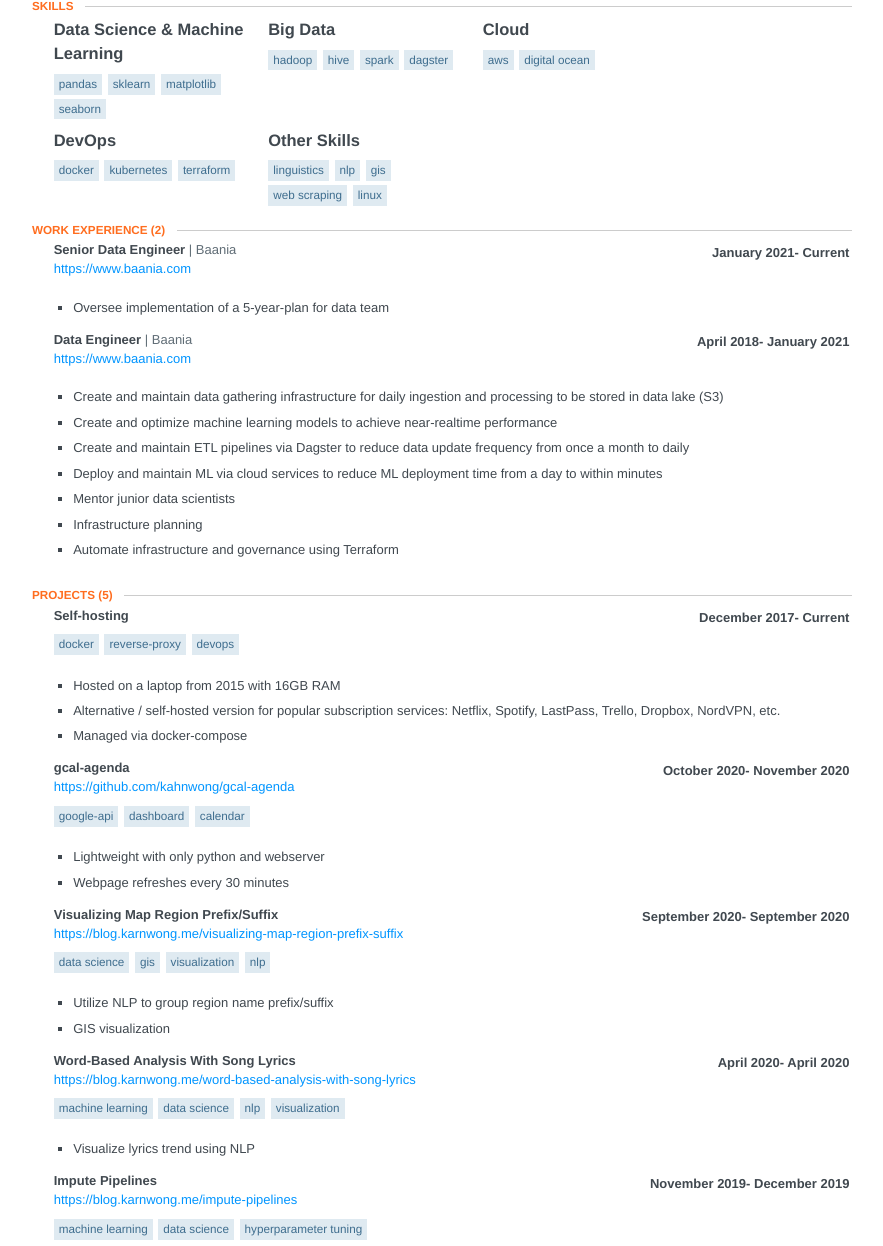
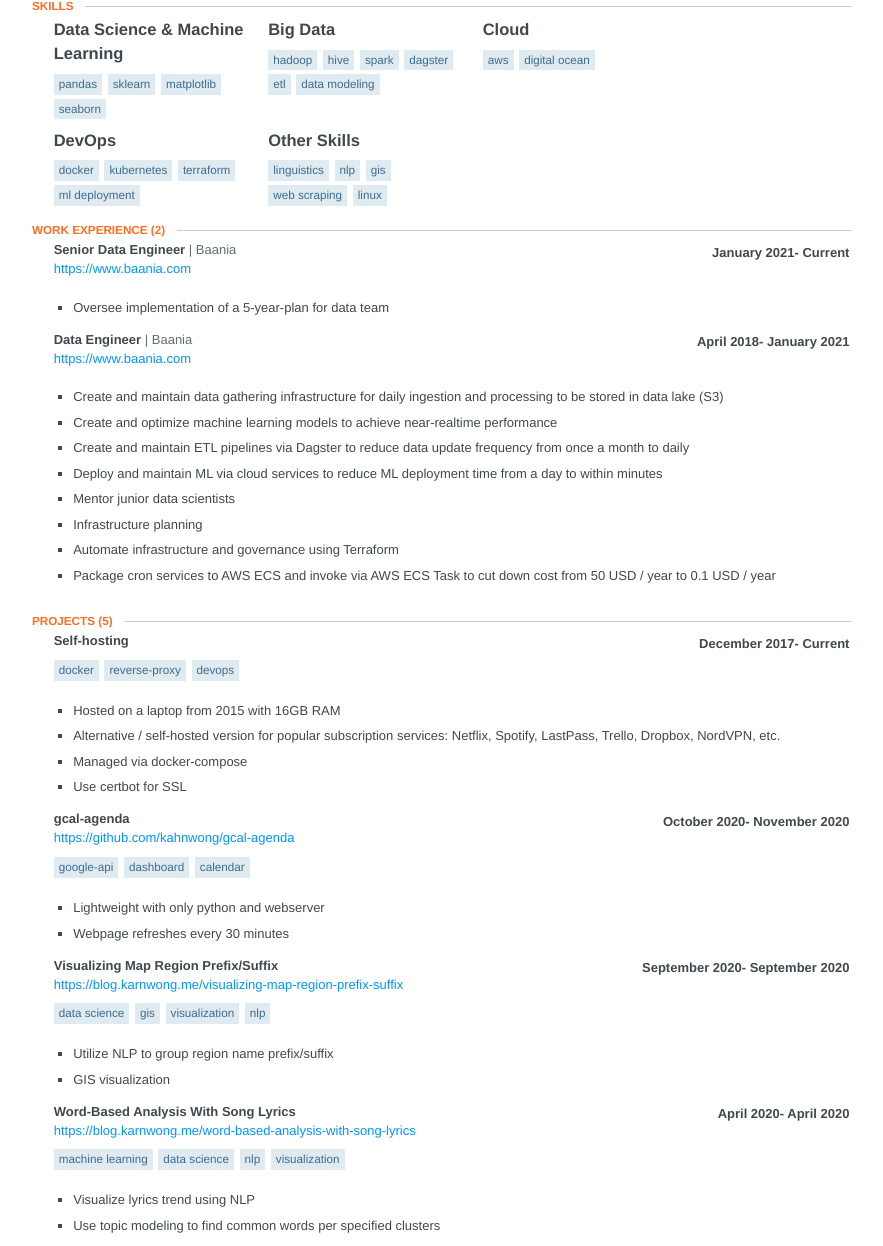
Before and after one commit to kahnwong/kahnwong.github.io, a plain HTML site: page resume.html in a window 1280 px wide. Shown: the part 172-1418 px from the top of the page, without its empty margins (198-1081 px from the left). Drawn offline with Linux system fonts and the light colour scheme.

Commit message:
rebuilding site Sun Jan 31 14:18:20 +07 2021

```diff
--- a/resume.html
+++ b/resume.html
@@ -835,6 +835,8 @@
                         <li>Hive</li>
                         <li>Spark</li>
                         <li>Dagster</li>
+                        <li>ETL</li>
+                        <li>Data modeling</li>
                     </ul>
                 </div>
                 <div class="item">
@@ -856,6 +858,7 @@
                         <li>Docker</li>
                         <li>Kubernetes</li>
                         <li>Terraform</li>
+                        <li>ML deployment</li>
                     </ul>
                 </div>
                 <div class="item">
@@ -932,6 +935,10 @@
                             <li>
                                 <p>Automate infrastructure and governance using Terraform</p>
                             </li>
+                            <li>
+                                <p>Package cron services to AWS ECS and invoke via AWS ECS Task to cut down
+                                    cost from 50 USD / year to 0.1 USD / year</p>
+                            </li>
                         </ul>
                     </div>
                 </section>
@@ -967,6 +974,9 @@
                             </li>
                             <li>
                                 <p>Managed via docker-compose</p>
+                            </li>
+                            <li>
+                                <p>Use certbot for SSL</p>
                             </li>
                         </ul>
                     </div>
@@ -1047,6 +1057,9 @@
                         <ul class="highlights">
                             <li>
                                 <p>Visualize lyrics trend using NLP</p>
+                            </li>
+                            <li>
+                                <p>Use topic modeling to find common words per specified clusters</p>
                             </li>
                         </ul>
                     </div>
```
